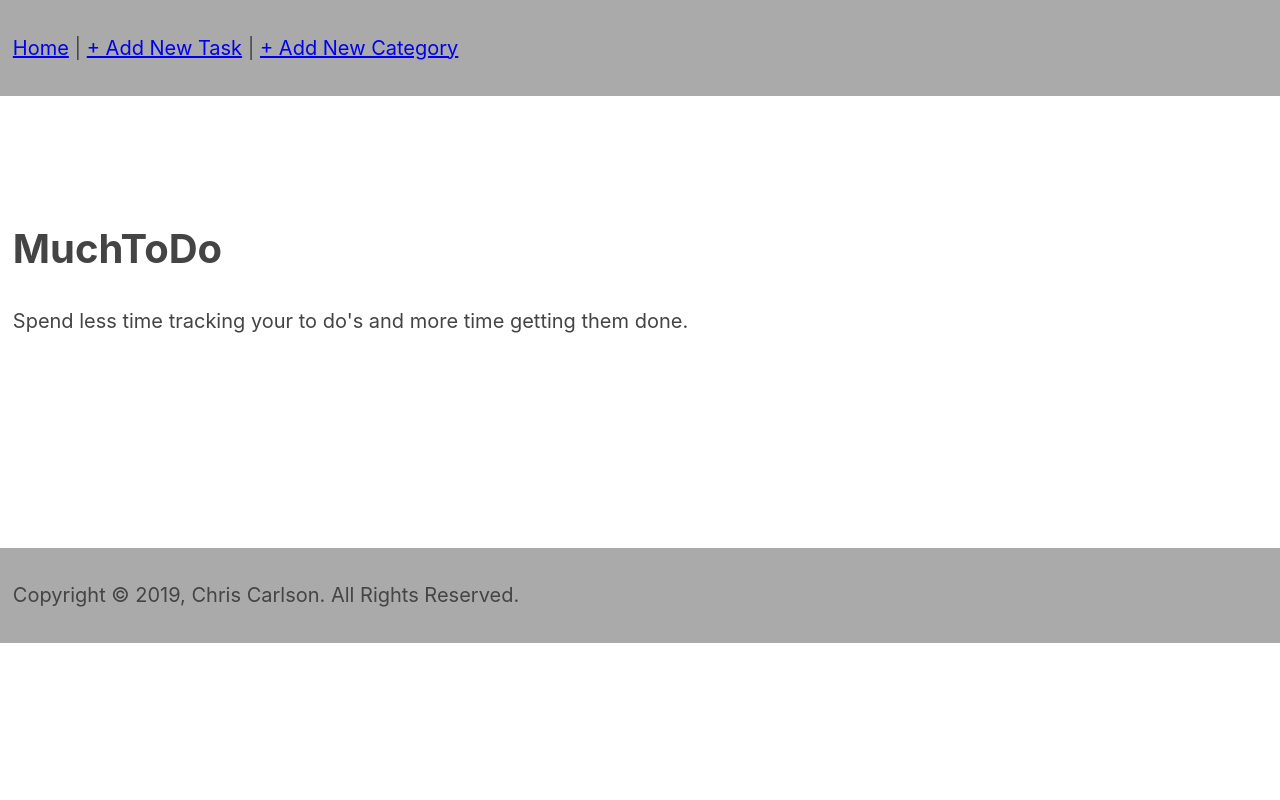
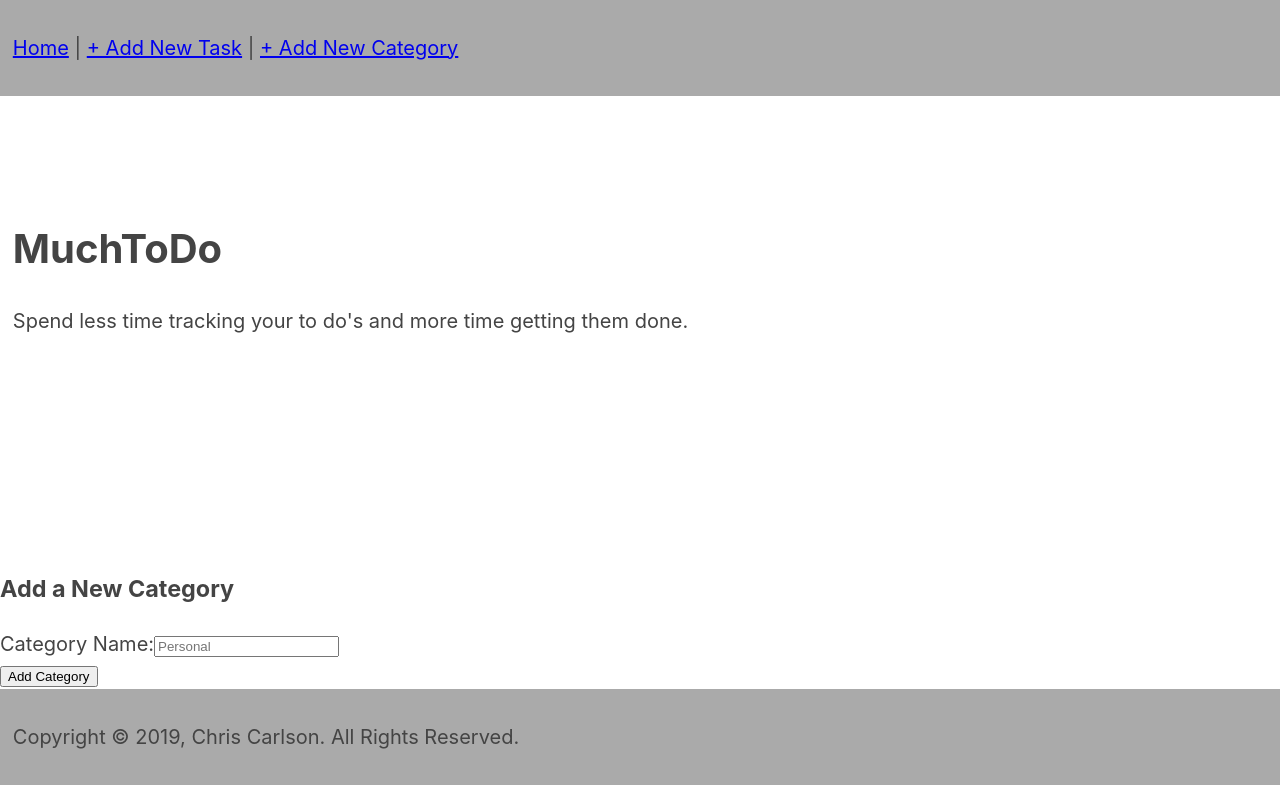
Before and after one commit to chriscarlsondev/muchtodo-client, a React (Create React App) app: page /addnewcategory in a window 1280 px wide. Built offline with nearby package versions, Linux system fonts and the light colour scheme.

Commit message:
added add category form stub

```diff
--- /dev/null
+++ b/src/components/AddCategoryForm/AddCategoryForm.js
@@ -0,0 +1,19 @@
+import React, { Component } from 'react'
+import './AddCategoryForm.css'
+
+export default class AddCategoryForm extends Component {
+  render() {
+      return <>
+         <form id="add-new-category">
+          <div className="form-section">
+            <h3>Add a New Category</h3>
+            <label htmlFor="category-name">Category Name:</label>
+            <input type="text" id="category-name" name="category-name" placeholder="Personal" required />
+          </div>
+          <div className="form-section">
+            <button type="submit">Add Category</button>
+          </div>
+          </form>
+    </>
+  }
+}
--- a/src/routes/AddNewCategoryPage/AddNewCategoryPage.js
+++ b/src/routes/AddNewCategoryPage/AddNewCategoryPage.js
@@ -1,8 +1,10 @@
 import React, { Component } from 'react'
+import AddCategoryForm from '../../components/AddCategoryForm/AddCategoryForm'
 
 export default class AddNewCategoryPage extends Component {
   render() {
     return <>
+      <AddCategoryForm />
     </>
   }
 }
```
Also changed, not shown: src/components/AddCategoryForm/AddCategoryForm.css (added).
